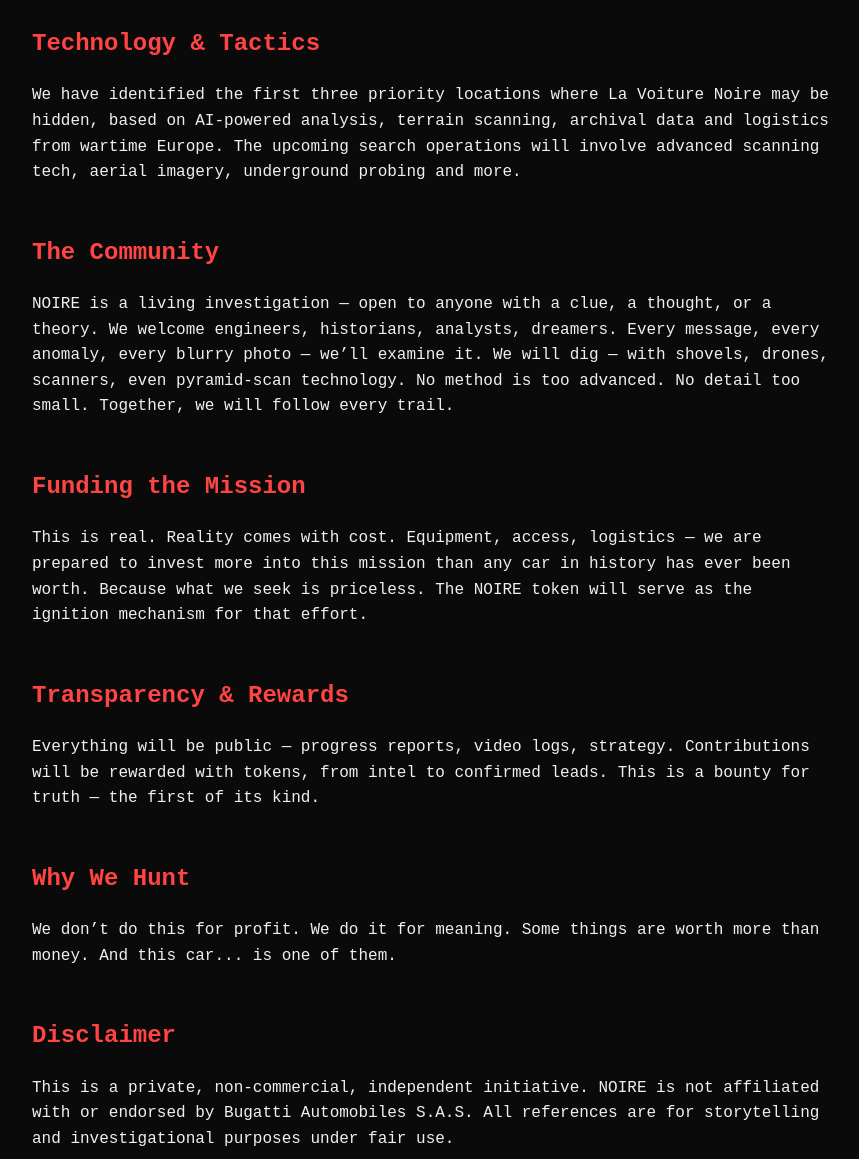
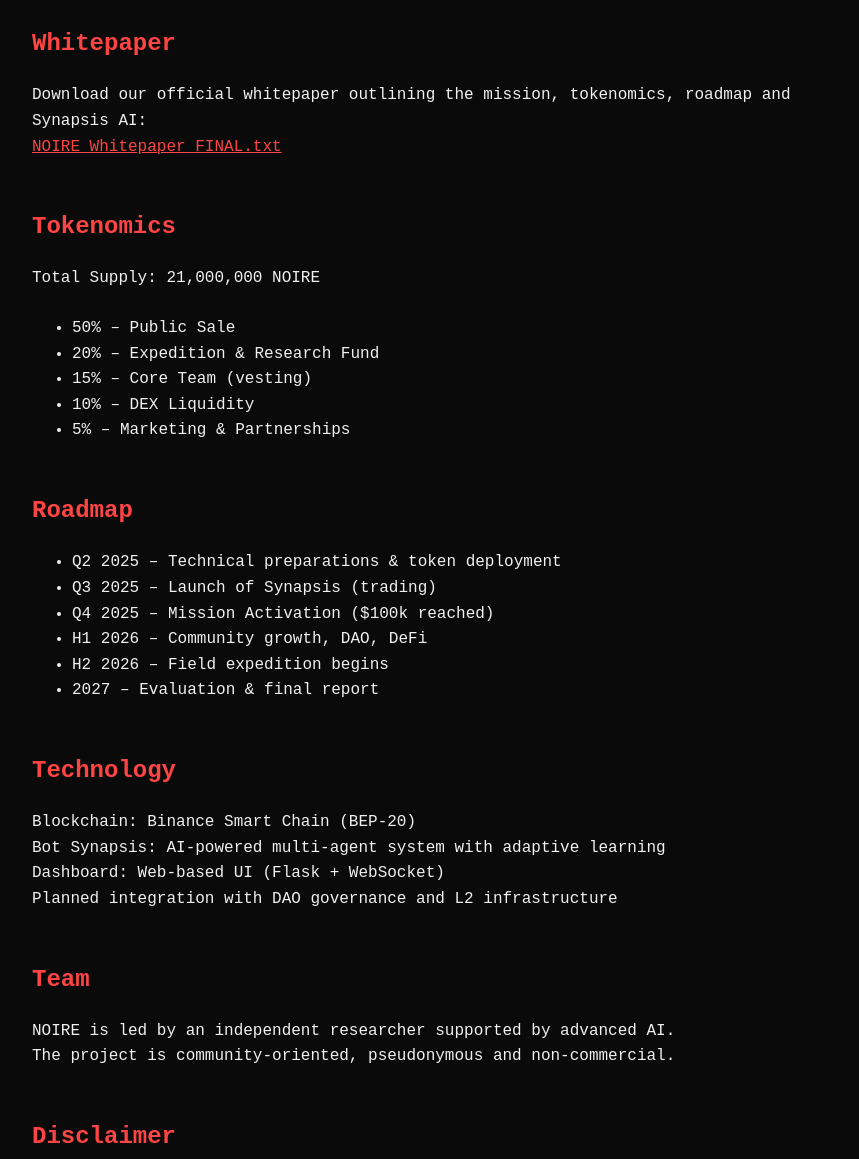
Before and after one commit to BartlomiejZasada/noire, a plain HTML site: page index.html in a window 1280 px wide. Shown: the part 880-2039 px from the top of the page, without its empty margins (208-1067 px from the left). Drawn offline with Linux system fonts and the light colour scheme.

Commit message:
Update index.html

```diff
--- a/index.html
+++ b/index.html
@@ -53,6 +53,10 @@
       font-size: 0.8rem;
       color: #888;
     }
+    a {
+      color: #ff4444;
+      text-decoration: underline;
+    }
   </style>
 </head>
 <body>
@@ -72,44 +76,65 @@
     <p>
       Somewhere in the world, the greatest treasure in automotive history is waiting to be found. A machine of impossible beauty, speed and mystery. A ghost on wheels. The Bugatti Type 57SC Atlantic – La Voiture Noire – chassis 57453.
     </p>
-    <p>
-      Driven by Jean Bugatti himself. Lost during World War II. Never recovered.
-    </p>
-    <p>
-      But what if we could find it?
-    </p>
+    <p>Driven by Jean Bugatti himself. Lost during World War II. Never recovered.</p>
+    <p>But what if we could find it?</p>
     <p>
       NOIRE is not just a token. It’s the ignition key to a global investigation. A community-fueled movement powered by blockchain, driven by obsession, guided by data — and elevated by belief. We are building the world’s first decentralized intelligence network for historical investigation.
     </p>
 
-    <h2>Technology & Tactics</h2>
+    <h2>Whitepaper</h2>
     <p>
-      We have identified the first three priority locations where La Voiture Noire may be hidden, based on AI-powered analysis, terrain scanning, archival data and logistics from wartime Europe. The upcoming search operations will involve advanced scanning tech, aerial imagery, underground probing and more.
+      Download our official whitepaper outlining the mission, tokenomics, roadmap and Synapsis AI:<br>
+      <a href="NOIRE_Whitepaper_FINAL.txt" target="_blank">NOIRE_Whitepaper_FINAL.txt</a>
     </p>
 
-    <h2>The Community</h2>
+    <h2>Tokenomics</h2>
+    <p>Total Supply: 21,000,000 NOIRE</p>
+    <ul>
+      <li>50% – Public Sale</li>
+      <li>20% – Expedition & Research Fund</li>
+      <li>15% – Core Team (vesting)</li>
+      <li>10% – DEX Liquidity</li>
+      <li>5% – Marketing & Partnerships</li>
+    </ul>
+
+    <h2>Roadmap</h2>
+    <ul>
+      <li>Q2 2025 – Technical preparations & token deployment</li>
+      <li>Q3 2025 – Launch of Synapsis (trading)</li>
+      <li>Q4 2025 – Mission Activation ($100k reached)</li>
+      <li>H1 2026 – Community growth, DAO, DeFi</li>
+      <li>H2 2026 – Field expedition begins</li>
+      <li>2027 – Evaluation & final report</li>
+    </ul>
+
+    <h2>Technology</h2>
     <p>
-      NOIRE is a living investigation — open to anyone with a clue, a thought, or a theory. We welcome engineers, historians, analysts, dreamers. Every message, every anomaly, every blurry photo — we’ll examine it. We will dig — with shovels, drones, scanners, even pyramid-scan technology. No method is too advanced. No detail too small. Together, we will follow every trail.
+      Blockchain: Binance Smart Chain (BEP-20)<br>
+      Bot Synapsis: AI-powered multi-agent system with adaptive learning<br>
+      Dashboard: Web-based UI (Flask + WebSocket)<br>
+      Planned integration with DAO governance and L2 infrastructure
     </p>
 
-    <h2>Funding the Mission</h2>
+    <h2>Team</h2>
     <p>
-      This is real. Reality comes with cost. Equipment, access, logistics — we are prepared to invest more into this mission than any car in history has ever been worth. Because what we seek is priceless. The NOIRE token will serve as the ignition mechanism for that effort.
-    </p>
-
-    <h2>Transparency & Rewards</h2>
-    <p>
-      Everything will be public — progress reports, video logs, strategy. Contributions will be rewarded with tokens, from intel to confirmed leads. This is a bounty for truth — the first of its kind.
-    </p>
-
-    <h2>Why We Hunt</h2>
-    <p>
-      We don’t do this for profit. We do it for meaning. Some things are worth more than money. And this car... is one of them.
+      NOIRE is led by an independent researcher supported by advanced AI.<br>
+      The project is community-oriented, pseudonymous and non-commercial.
     </p>
 
     <h2>Disclaimer</h2>
     <p>
-      This is a private, non-commercial, independent initiative. NOIRE is not affiliated with or endorsed by Bugatti Automobiles S.A.S. All references are for storytelling and investigational purposes under fair use.
+      NOIRE Token is not a security, and does not promise ROI or financial gain.<br>
+      “Bugatti” is a trademark of Bugatti Automobiles S.A.S., referenced only for historical and storytelling purposes under fair use.<br>
+      Past performance does not guarantee future results.
+    </p>
+
+    <h2>Contact</h2>
+    <p>
+      Email: <a href="mailto:investigation@noiretoken.com">investigation@noiretoken.com</a><br>
+      Twitter: @NoireToken (coming soon)<br>
+      Telegram: t.me/NoireToken (coming soon)<br>
+      GitHub: (to be published with full release)
     </p>
   </section>
 
```
